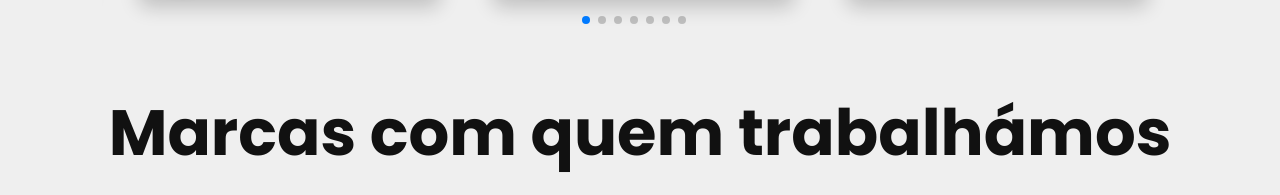
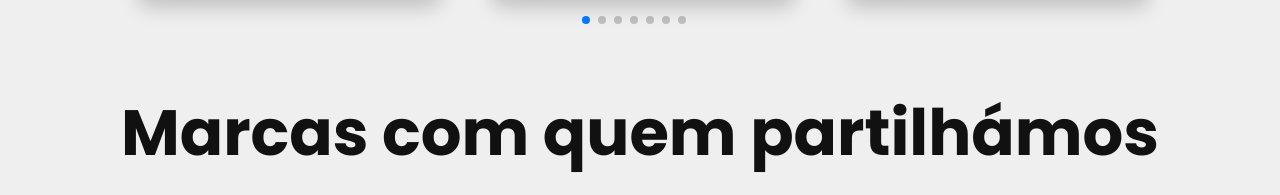
Before and after one commit to greengraca/testeLifeTrigger, a plain HTML site: page index.html in a window 1280 px wide. Shown: the part 8388-8583 px from the top of the page. Drawn offline with nearby package versions, Linux system fonts and the light colour scheme.

Commit message:
Add files via upload

```diff
--- a/index.html
+++ b/index.html
@@ -844,7 +844,7 @@
             </div>
         </div>
 
-        <h1 class="categoriaPreto" style="margin-bottom: 2rem; margin-top: 4rem; text-align: center;">Marcas com quem trabalhámos</h1>
+        <h1 class="categoriaPreto" style="margin-bottom: 2rem; margin-top: 4rem; text-align: center;">Marcas com quem partilhámos</h1>
 
         <div style="display: flex; flex-direction: column;">
             <img src="/imgs/Vector 30.png" style="width: 100%;">
```
